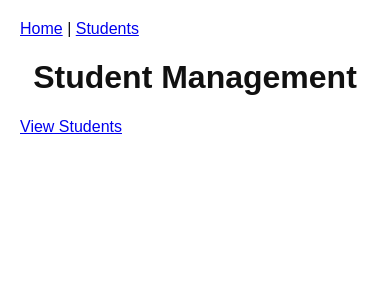
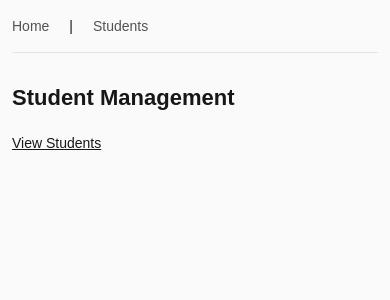
Before and after one commit to Muhammed-Sahal717/mini-project--Django-react-, a React app in the folder frontend/: page / in a window 390 px wide. Shown: the top 300 px of the page. Built offline with nearby package versions, Linux system fonts and the light colour scheme; no server answers; the HTML template or start-up script is replaced by a standard one.

Commit message:
style: enhance styling for better layout and user experience across components feat: add minimum age validation to AddStudentForm and StudentDetails fix: update StudentList to use styled link for editing student details

```diff
--- a/frontend/src/App.css
+++ b/frontend/src/App.css
@@ -1,51 +1,164 @@
-body {
-  font-family: Arial, sans-serif;
-  background: #fff;
-  color: #111;
-  margin: 0;
-  padding: 20px;
+#root {
+  max-width: 850px;
+  margin: 0 auto;
+  padding: 24px 20px;
 }
 
-#root {
-  max-width: 650px;
-  margin: 0 auto;
+nav {
+  display: flex;
+  gap: 20px;
+  padding-bottom: 18px;
+  border-bottom: 1px solid #e5e5e5;
+  margin-bottom: 32px;
 }
 
-h1,
+nav a {
+  text-decoration: none;
+  color: #525252;
+}
+
+nav a:hover {
+  color: #000;
+}
+
+.container {
+  width: 100%;
+}
+
+h1 {
+  font-size: 26px;
+  font-weight: 600;
+  margin: 0 0 24px;
+}
+
 h2 {
-  text-align: center;
+  font-size: 17px;
+  font-weight: 600;
+  margin: 0 0 16px;
 }
 
 form {
-  border: 1px solid #ccc;
-  padding: 15px;
-  margin-bottom: 25px;
+  padding: 20px;
+  background: #fff;
+  border: 1px solid #e5e5e5;
+  border-radius: 8px;
+  margin-bottom: 28px;
 }
 
 input {
+  display: block;
   width: 100%;
-  padding: 8px;
-  margin-bottom: 10px;
-  box-sizing: border-box;
-  border: 1px solid #ccc;
+  padding: 10px 12px;
+  margin-bottom: 12px;
+  border: 1px solid #d4d4d4;
+  border-radius: 5px;
+  background: #fff;
+  color: #171717;
+  outline: none;
+}
+
+input:focus {
+  border-color: #737373;
 }
 
 button {
-  padding: 8px 14px;
-  background: #111;
-  color: white;
-  border: none;
+  padding: 9px 14px;
+  border: 1px solid #171717;
+  border-radius: 5px;
+  background: #171717;
+  color: #fff;
   cursor: pointer;
+}
+
+button:hover {
+  background: #404040;
+}
+
+.edit-button {
+  display: inline-block;
+  padding: 6px 10px;
+  background: #171717;
+  color: #fff;
+  text-decoration: none;
+  border-radius: 5px;
+  margin-right: 10px;
+}
+
+.edit-button:hover {
+  background: #404040;
+  color: #fff;
+}
+
+a:hover {
+  color: #525252;
 }
 
 table {
   width: 100%;
   border-collapse: collapse;
+  background: #fff;
+  border: 1px solid #e5e5e5;
+  border-radius: 6px;
+  overflow: hidden;
 }
 
 th,
 td {
-  border: 1px solid #ccc;
-  padding: 8px;
+  padding: 12px;
   text-align: left;
+  border-bottom: 1px solid #e5e5e5;
 }
+
+th {
+  background: #f5f5f5;
+  color: #525252;
+  font-weight: 600;
+}
+
+tr:last-child td {
+  border-bottom: none;
+}
+
+td a {
+  margin-right: 10px;
+}
+
+td button {
+  padding: 6px 10px;
+  background: #fff;
+  color: #171717;
+  border-color: #d4d4d4;
+}
+
+td button:hover {
+  background: #f5f5f5;
+}
+
+p {
+  line-height: 1.5;
+}
+
+@media (max-width: 600px) {
+  #root {
+    padding: 18px 12px;
+  }
+
+  h1 {
+    font-size: 22px;
+  }
+
+  form {
+    padding: 14px;
+  }
+
+  table {
+    display: block;
+    overflow-x: auto;
+    white-space: nowrap;
+  }
+
+  th,
+  td {
+    padding: 10px;
+  }
+}
--- a/frontend/src/components/AddStudentForm.jsx
+++ b/frontend/src/components/AddStudentForm.jsx
@@ -45,6 +45,7 @@ function AddStudentForm({ getStudents }) {
       <input
         type="number"
         placeholder="Age"
+        min="1"
         value={age}
         onChange={(e) => setAge(e.target.value)}
         required
--- a/frontend/src/index.css
+++ b/frontend/src/index.css
@@ -0,0 +1,20 @@
+* {
+  box-sizing: border-box;
+}
+
+body {
+  margin: 0;
+  font-family: Arial, sans-serif;
+  background: #fafafa;
+  color: #171717;
+  font-size: 14px;
+}
+
+button,
+input {
+  font: inherit;
+}
+
+a {
+  color: #171717;
+}
--- a/frontend/src/pages/StudentDetails.jsx
+++ b/frontend/src/pages/StudentDetails.jsx
@@ -81,6 +81,7 @@ function StudentDetails() {
           name="age"
           type="number"
           placeholder="Age"
+          min="1"
           value={student.age}
           onChange={handleChange}
           required
--- a/frontend/src/pages/StudentList.jsx
+++ b/frontend/src/pages/StudentList.jsx
@@ -67,7 +67,9 @@ function StudentList() {
               <td>{student.email}</td>
               <td>{student.course}</td>
               <td>
-                <Link to={`/students/${student.id}`}>View / Edit</Link>{" "}
+                <Link to={`/students/${student.id}`} className="edit-button">
+                  View / Edit
+                </Link>{" "}
                 <button onClick={() => deleteStudent(student.id)}>
                   Delete
                 </button>
```
